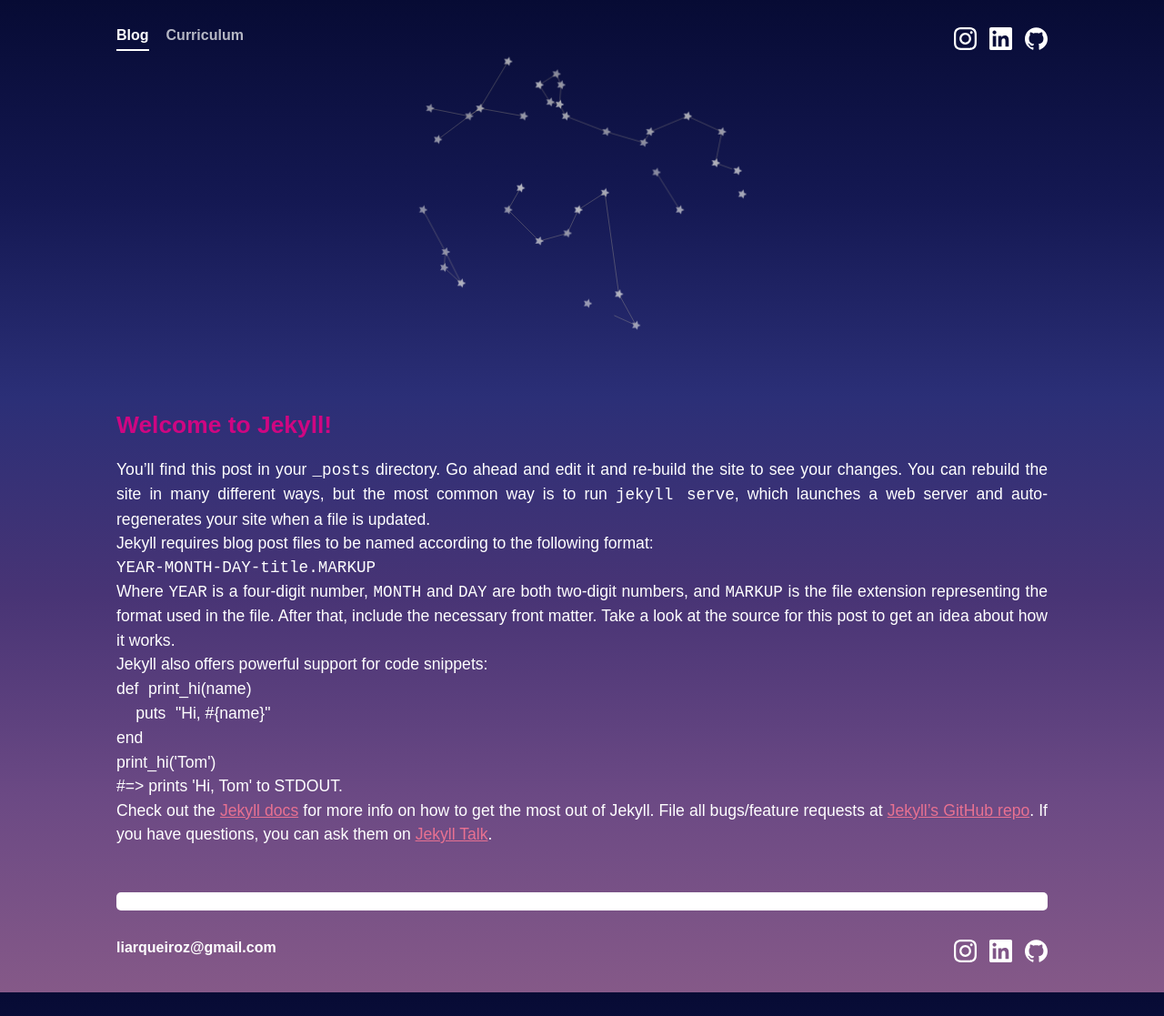
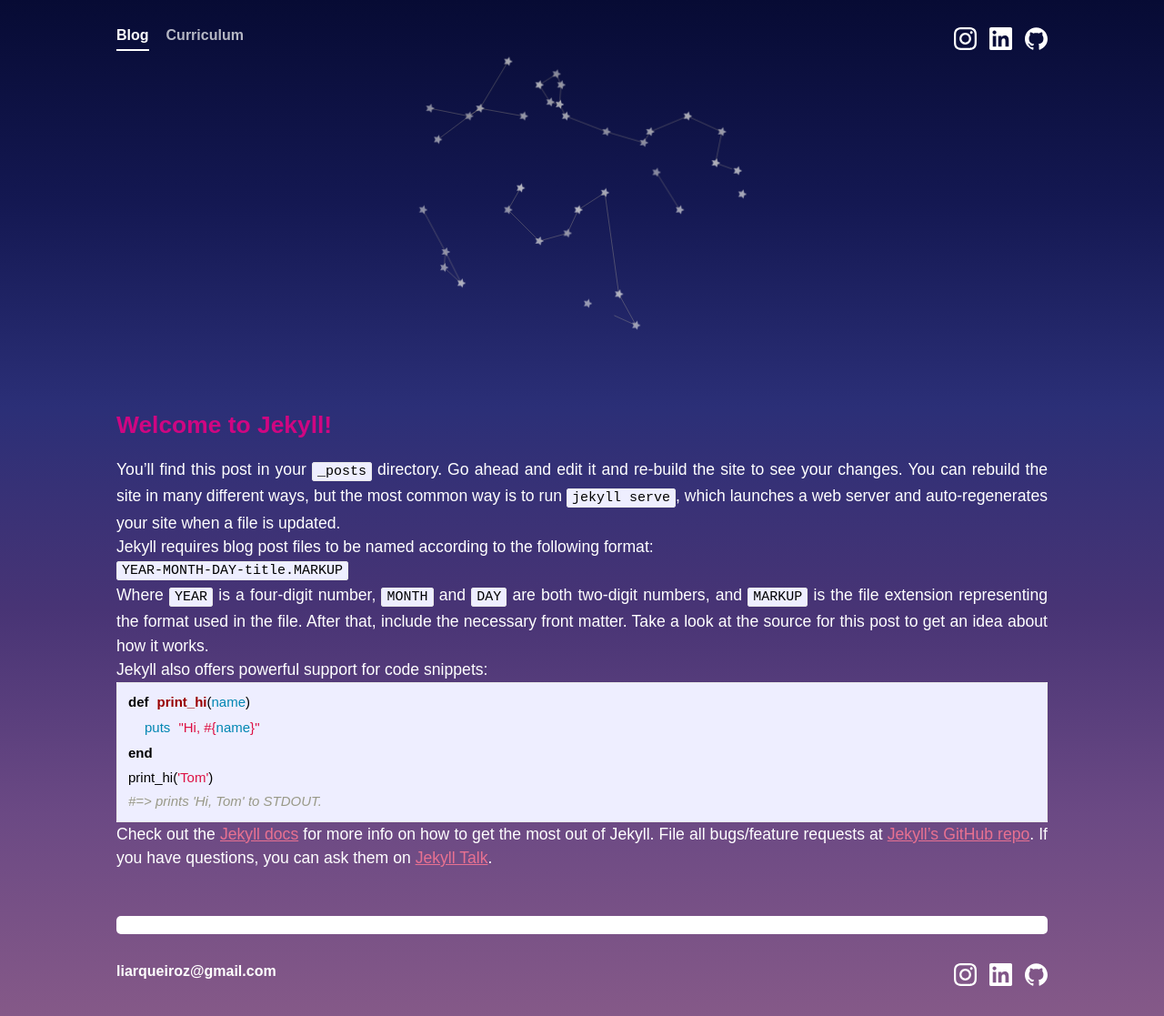
Before and after one commit to liarqueiroz/liarqueiroz.github.io, a Jekyll site: the page built from _posts/2020-01-18-welcome-to-jekyll.markdown, in a window 1280 px wide. Shown: the whole page at 91% size. Built offline with Jekyll 4.4.1, drawn with Linux system fonts in a browser that asks for light colours; a script that is not in the unit is left out; before the commit the page ends 1091 px from its top, so only the background shows below that.

Commit message:
add syntax highlight css

```diff
--- a/_layouts/wrapper.html
+++ b/_layouts/wrapper.html
@@ -6,6 +6,7 @@
         <link rel="stylesheet" href="/assets/css/index.css" type="text/css">
         <link rel="stylesheet" href="/assets/css/header.css" type="text/css">
         <link rel="stylesheet" href="/assets/css/footer.css" type="text/css">
+        <link rel="stylesheet" href="/assets/css/syntax-highlighting.css" type="text/css">
         <link rel="shortcut icon" type="image/png" href="/assets/images/favicon.png"/>
     </head>
     <body>
--- /dev/null
+++ b/assets/css/syntax-highlighting.css
@@ -0,0 +1,133 @@
+/** Code formatting */
+pre, code { color: #000; font-size: 15px; border: 1px solid #e8e8e8; border-radius: 3px; background-color: #eef; }
+
+code { padding: 1px 5px; }
+
+pre { padding: 8px 12px; overflow-x: auto; }
+
+pre > code { border: 0; padding-right: 0; padding-left: 0; }
+
+/** Syntax highlighting styles */
+.highlight { background: #fff; }
+
+.highlighter-rouge .highlight { background: #eef; }
+
+.highlight .c { color: #998; font-style: italic; }
+
+.highlight .err { color: #a61717; background-color: #e3d2d2; }
+
+.highlight .k { font-weight: bold; }
+
+.highlight .o { font-weight: bold; }
+
+.highlight .cm { color: #998; font-style: italic; }
+
+.highlight .cp { color: #999; font-weight: bold; }
+
+.highlight .c1 { color: #998; font-style: italic; }
+
+.highlight .cs { color: #999; font-weight: bold; font-style: italic; }
+
+.highlight .gd { color: #000; background-color: #fdd; }
+
+.highlight .gd .x { color: #000; background-color: #faa; }
+
+.highlight .ge { font-style: italic; }
+
+.highlight .gr { color: #a00; }
+
+.highlight .gh { color: #999; }
+
+.highlight .gi { color: #000; background-color: #dfd; }
+
+.highlight .gi .x { color: #000; background-color: #afa; }
+
+.highlight .go { color: #888; }
+
+.highlight .gp { color: #555; }
+
+.highlight .gs { font-weight: bold; }
+
+.highlight .gu { color: #aaa; }
+
+.highlight .gt { color: #a00; }
+
+.highlight .kc { font-weight: bold; }
+
+.highlight .kd { font-weight: bold; }
+
+.highlight .kp { font-weight: bold; }
+
+.highlight .kr { font-weight: bold; }
+
+.highlight .kt { color: #458; font-weight: bold; }
+
+.highlight .m { color: #099; }
+
+.highlight .s { color: #d14; }
+
+.highlight .na { color: #008080; }
+
+.highlight .nb { color: #0086B3; }
+
+.highlight .nc { color: #458; font-weight: bold; }
+
+.highlight .no { color: #008080; }
+
+.highlight .ni { color: #800080; }
+
+.highlight .ne { color: #900; font-weight: bold; }
+
+.highlight .nf { color: #900; font-weight: bold; }
+
+.highlight .nn { color: #555; }
+
+.highlight .nt { color: #000080; }
+
+.highlight .nv { color: #008080; }
+
+.highlight .ow { font-weight: bold; }
+
+.highlight .w { color: #bbb; }
+
+.highlight .mf { color: #099; }
+
+.highlight .mh { color: #099; }
+
+.highlight .mi { color: #099; }
+
+.highlight .mo { color: #099; }
+
+.highlight .sb { color: #d14; }
+
+.highlight .sc { color: #d14; }
+
+.highlight .sd { color: #d14; }
+
+.highlight .s2 { color: #d14; }
+
+.highlight .se { color: #d14; }
+
+.highlight .sh { color: #d14; }
+
+.highlight .si { color: #d14; }
+
+.highlight .sx { color: #d14; }
+
+.highlight .sr { color: #009926; }
+
+.highlight .s1 { color: #d14; }
+
+.highlight .ss { color: #990073; }
+
+.highlight .bp { color: #999; }
+
+.highlight .vc { color: #008080; }
+
+.highlight .vg { color: #008080; }
+
+.highlight .vi { color: #008080; }
+
+.highlight .il { color: #099; }
+
+/*# sourceMappingURL=main.css.map */
```
